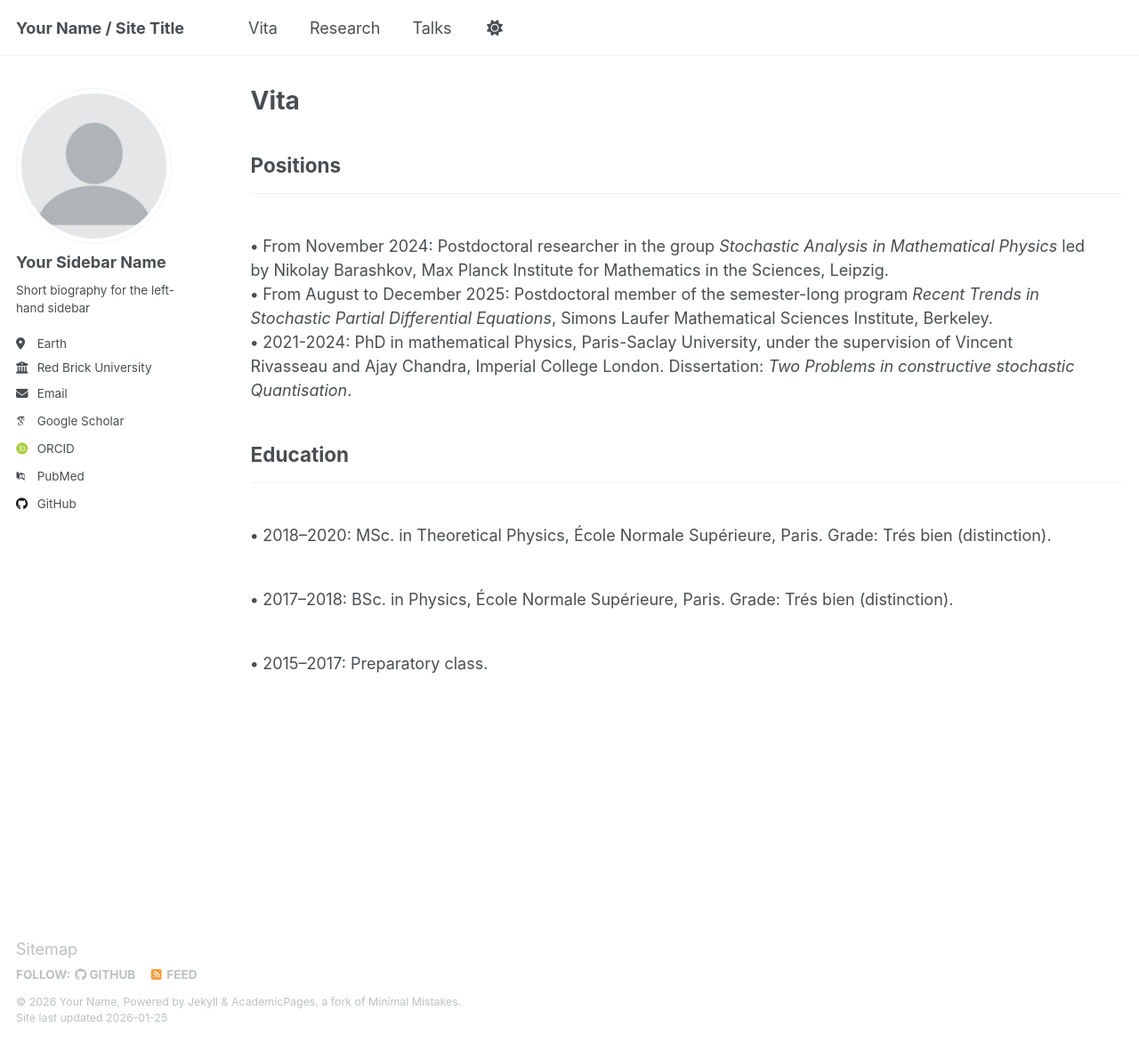
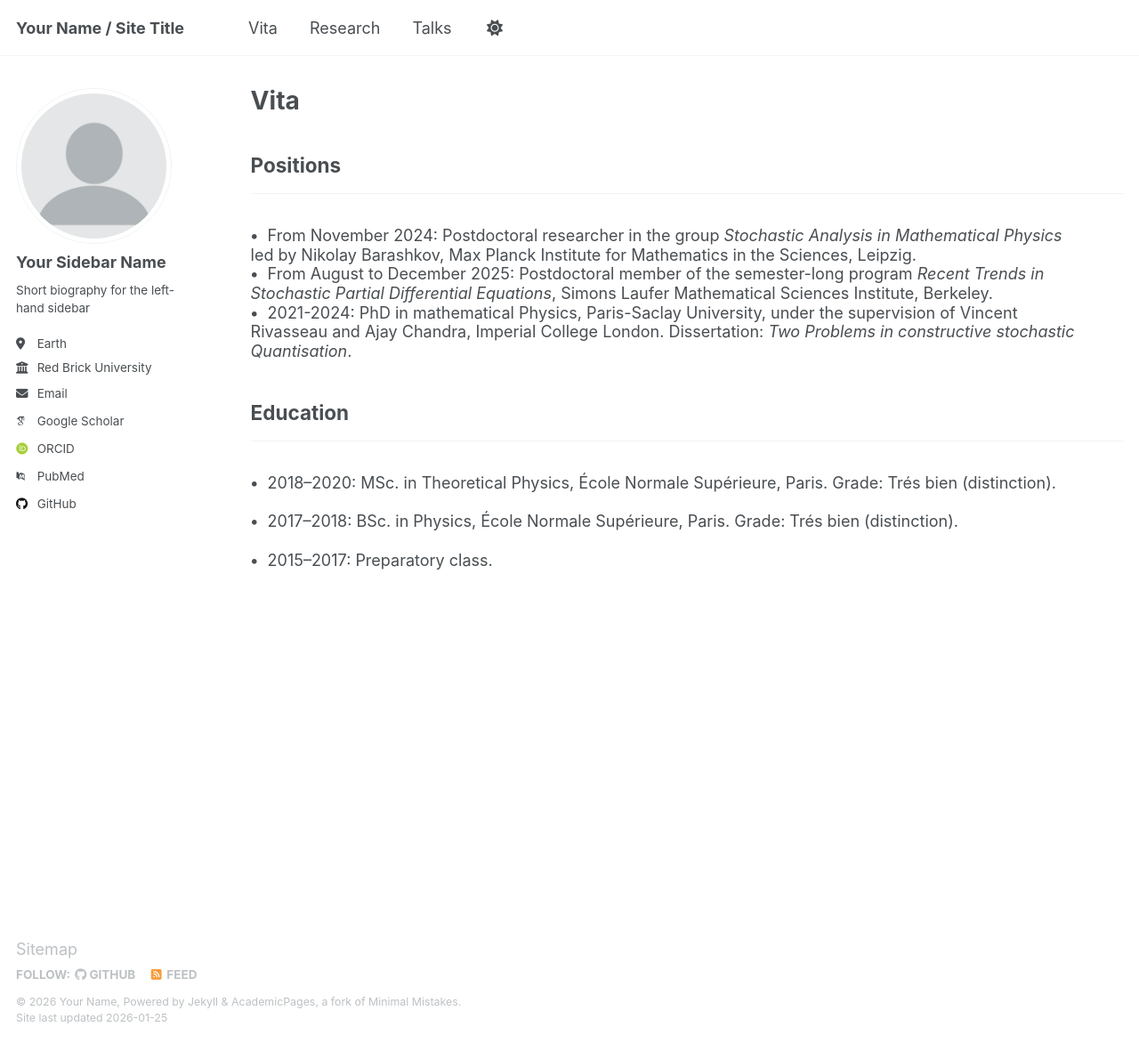
Before and after one commit to leonardferdinand/leonardferdinand.github.io, a Jekyll site: the page built from _pages/vita.html, in a window 1280 px wide and 1172 px high. Shown: the whole window at 89% size. Built offline with Jekyll 4.4.1, drawn with Linux system fonts in a browser that asks for light colours; some web fonts are replaced.

Commit message:
Update _custom.scss

```diff
--- a/_sass/_custom.scss
+++ b/_sass/_custom.scss
@@ -2,11 +2,36 @@ a, a * {
   cursor: pointer !important;
 }
 
-/* Compact Vita spacing */
-.list__item {
-  margin-bottom: 0.15em !important;
+/* =========================
+   Compact spacing for CV style
+   Applies to: Vita, Research, Talks, Publications, Teaching
+   ========================= */
+
+/* Conteneur principal de chaque article */
+.archive__item-wrapper {
+  margin-bottom: 0.2em !important;  /* réduit l'espace entre articles */
+  padding: 0 !important;           /* enlève padding si présent */
 }
 
-.archive__item-wrapper {
-  margin-bottom: 0.2em !important;
+/* Espacement interne du texte */
+.archive__item p,
+.archive__item li {
+  margin: 0 !important;           /* enlève marges par défaut */
+  line-height: 1.2em !important;  /* un peu plus compact que 1.5 */
 }
+
+/* Titres des articles / entrées */
+.archive__item-title {
+  margin-bottom: 0.1em !important; /* espace minimal sous le titre */
+  font-size: 1em;                  /* tu peux ajuster si trop grand */
+}
+
+/* Pour les bullets */
+.archive__item b {
+  margin-right: 0.3em;             /* petit espace après le bullet */
+}
+
+/* Si tu veux encore plus compact */
+.list__item {
+  margin-bottom: 0 !important;    /* colle les articles si nécessaire */
+}
```
